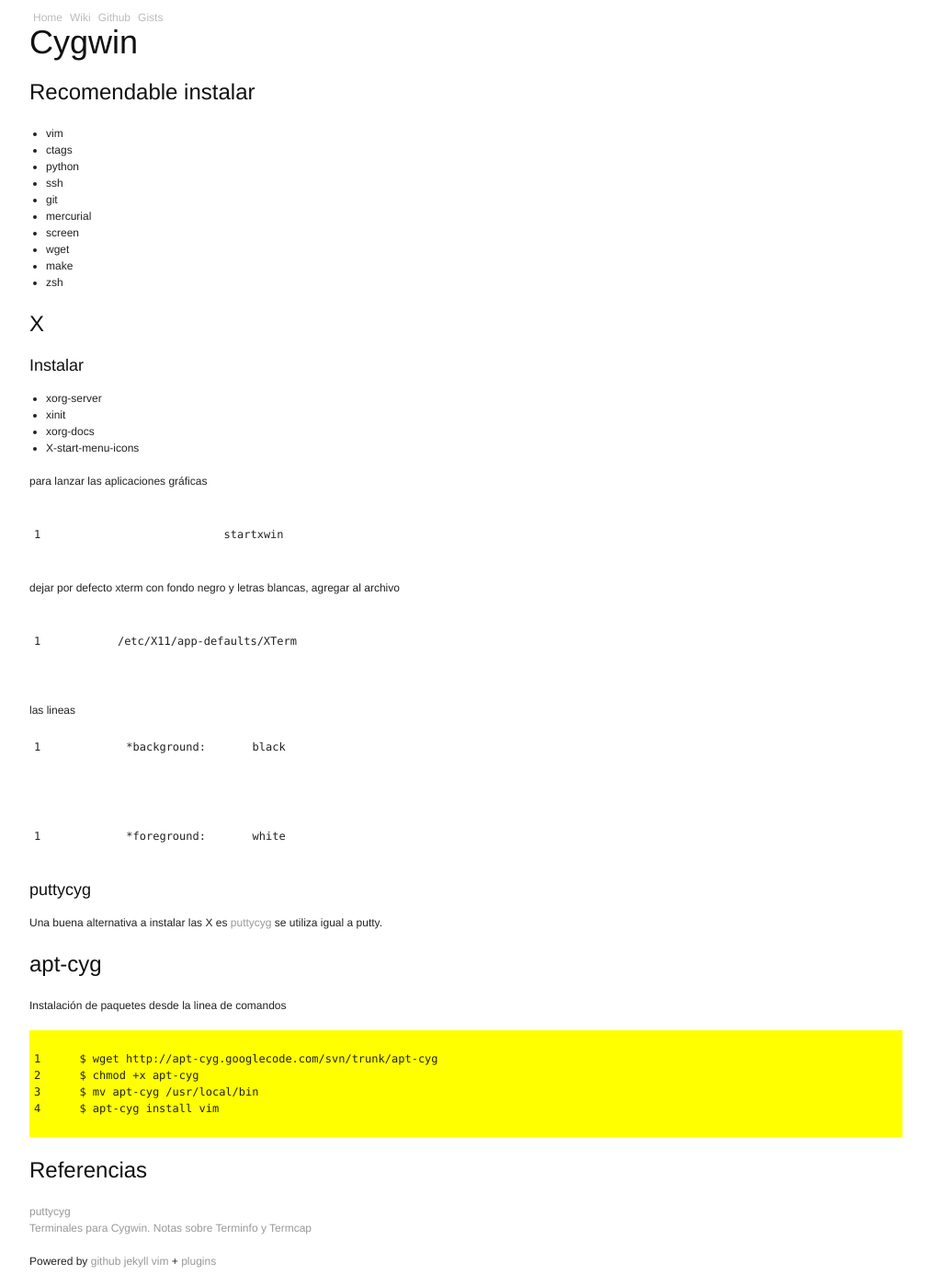
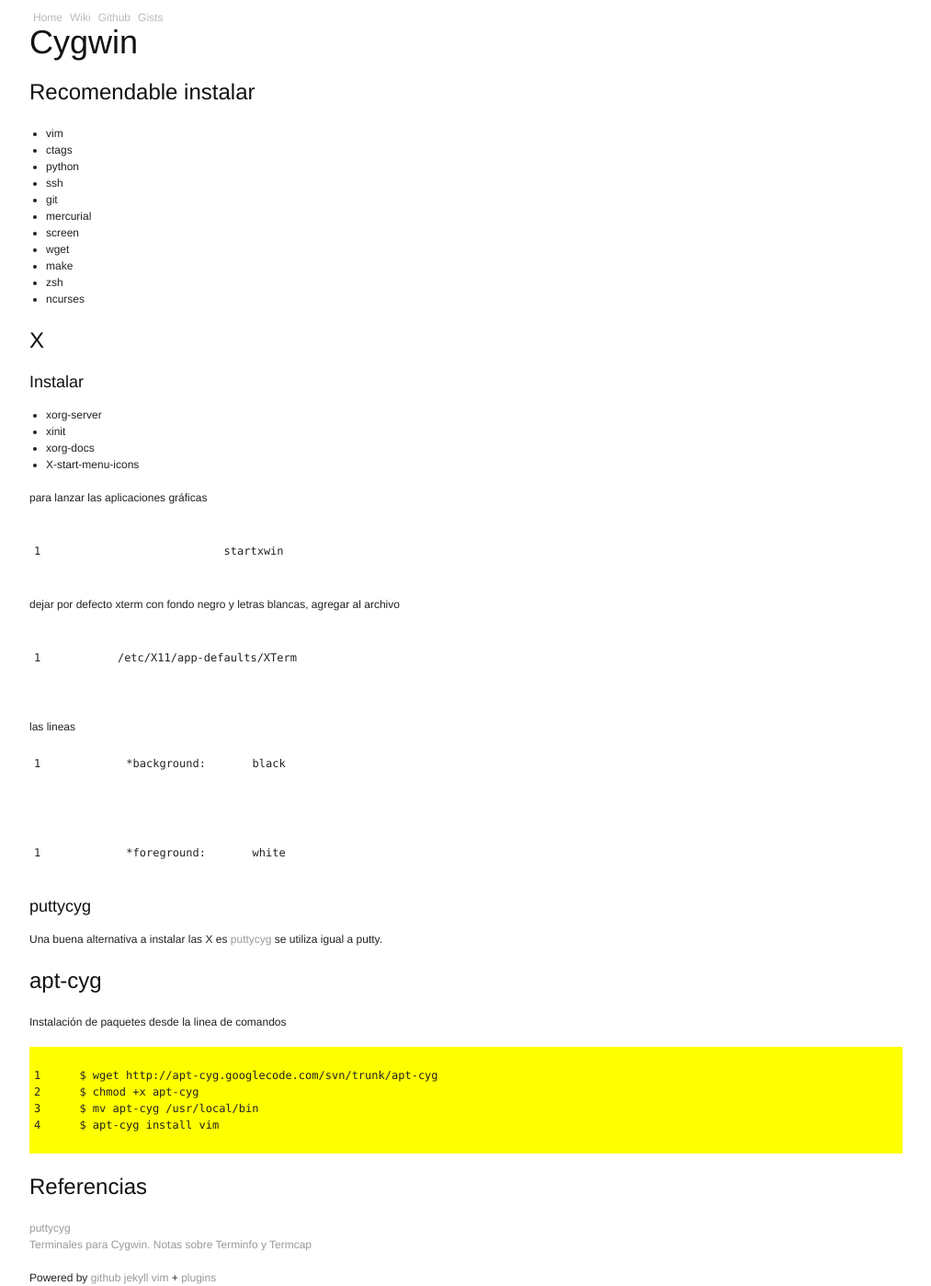
Before and after one commit to juanpabloaj/juanpabloaj.github.com, a Jekyll site: the page built from wiki/cygwin.md, in a window 1280 px wide. Shown: the whole page at 92% size, without its empty margins (133-1146 px from the left). Built offline with Jekyll 4.4.1, drawn with Linux system fonts in a browser that asks for light colours; Markdown is read by kramdown in place of the engine named in the settings.

Commit message:
cygwin : ncurses

```diff
--- a/wiki/cygwin.md
+++ b/wiki/cygwin.md
@@ -15,6 +15,7 @@ title : Cygwin
 * wget
 * make
 * zsh
+* ncurses
 
 ## X
 
```
